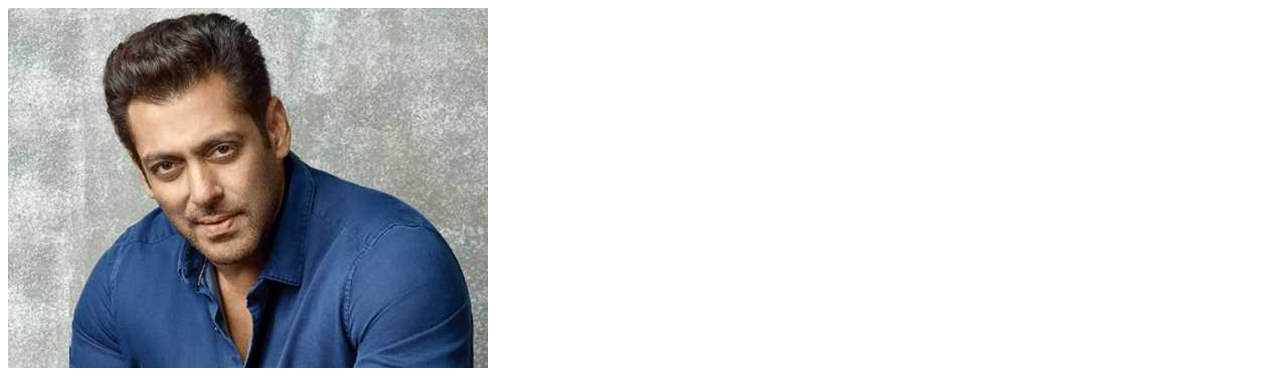
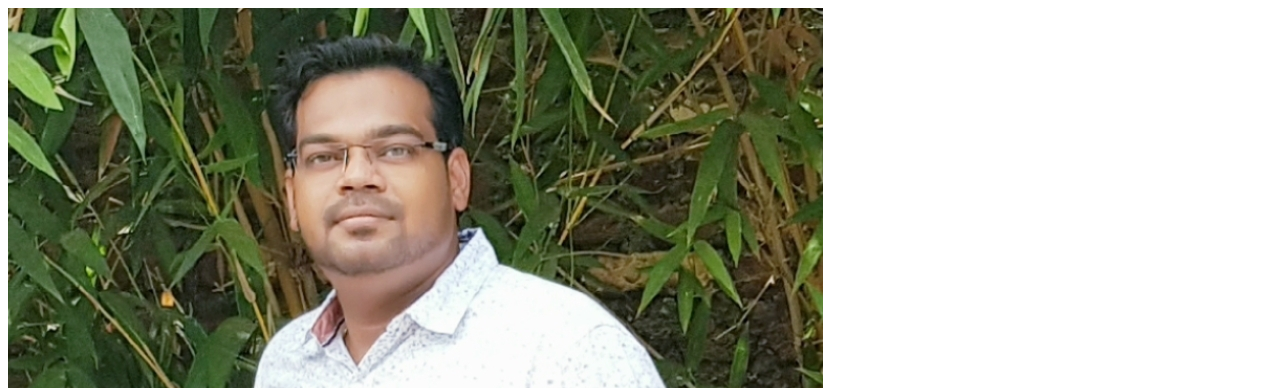
Before and after one commit to Amitjagadhane/cv_Ameet, a plain HTML site: page index.html in a window 1280 px wide. Shown: the top 388 px of the page. Drawn offline with Linux system fonts and the light colour scheme.

Commit message:
Update index.html

```diff
--- a/index.html
+++ b/index.html
@@ -7,7 +7,7 @@
 </head>
 
 <body>
-  <img src="image\0003-salman-khan.jpg" alt="Amit image">
+  <img src="image\amit.jpg" alt="Amit image">
   <h1>♛ Amit jagadhane ♛ </h1>
   <p><em> Trader and <strong> <a href="https://www.google.co.in/"> click here</a>web designer at suvi</strong>.<br />
       Shop no. 3,<br />Sudeep Complex,<br />Hotagi Road,<br />Solapur<br /> Pin code -413003 <br>
```
